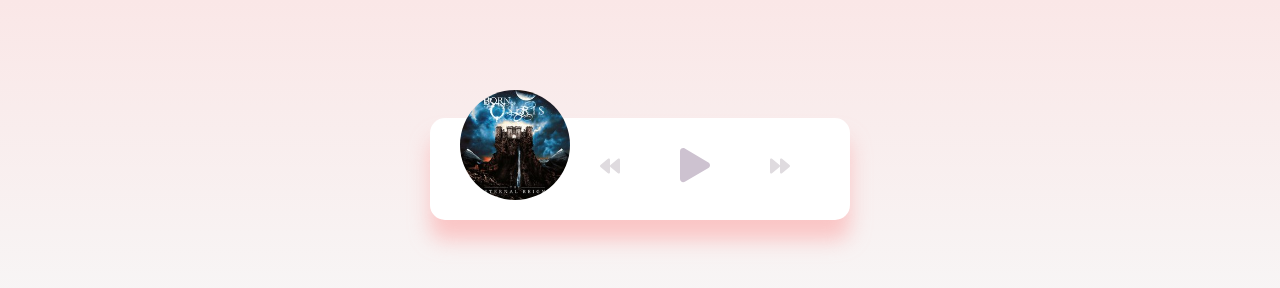
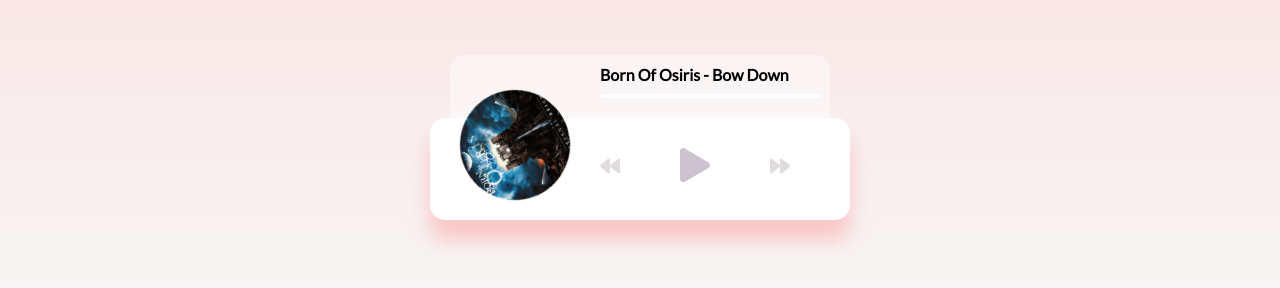
Before and after one commit to Olovyannikov/music-player, a plain HTML site: page index.html in a window 1280 px wide. Shown: the part 272-560 px from the top of the page. Drawn offline with Linux system fonts and the light colour scheme.

Commit message:
Добавил стили для прогресс-бара

```diff
--- a/index.html
+++ b/index.html
@@ -16,9 +16,9 @@
 
     <h1>Music Player</h1>
 
-    <div class="music-container" id="player">
+    <div class="music-container play" id="player">
         <div class="music-info">
-            <h4 id="title"></h4>
+            <h4 id="title">Born Of Osiris - Bow Down</h4>
             <div class="progress-container" id="progress-container">
                 <div class="progress" id="progress"></div>
             </div>
--- a/style.css
+++ b/style.css
@@ -85,3 +85,43 @@
 .action-btn:focus {
     outline: none;
 }
+
+.music-info {
+    background: rgba(255, 255, 255, .5);
+    border-radius: 15px 15px 0 0;
+    position: absolute;
+    top: 0;
+    left: 20px;
+    width: calc(100% - 40px);
+    padding: 10px 10px 10px 150px;
+    transform: translateY(0%);
+    transition: transform .3s ease-in, opacity .3s ease-in;
+    opacity: 0;
+    z-index: 0;
+}
+
+.music-container.play .music-info {
+    transform: translateY(-100%);
+    opacity: 1;
+}
+
+.music-info h4 {
+    margin: 0;
+}
+
+.progress-container {
+    background: #fff;
+    border-radius: 5px;
+    cursor: pointer;
+    margin: 10px 0;
+    height: 4px;
+    width: 100%;
+}
+
+.progress {
+    background: #fe8daa;
+    border-radius: 5px;
+    height: 100%;
+    width: 0;
+    transition: width .1s linear;
+}
```
